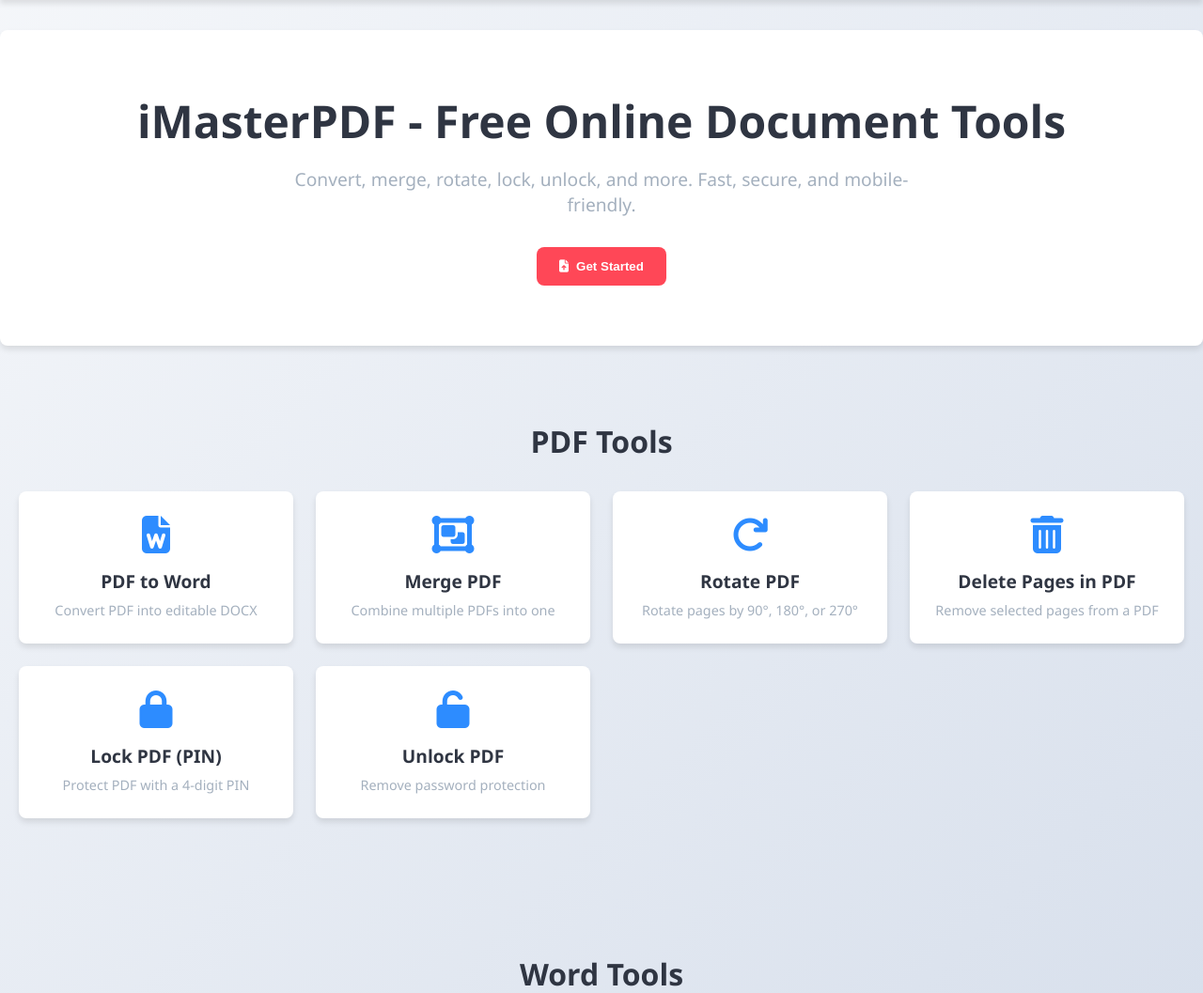
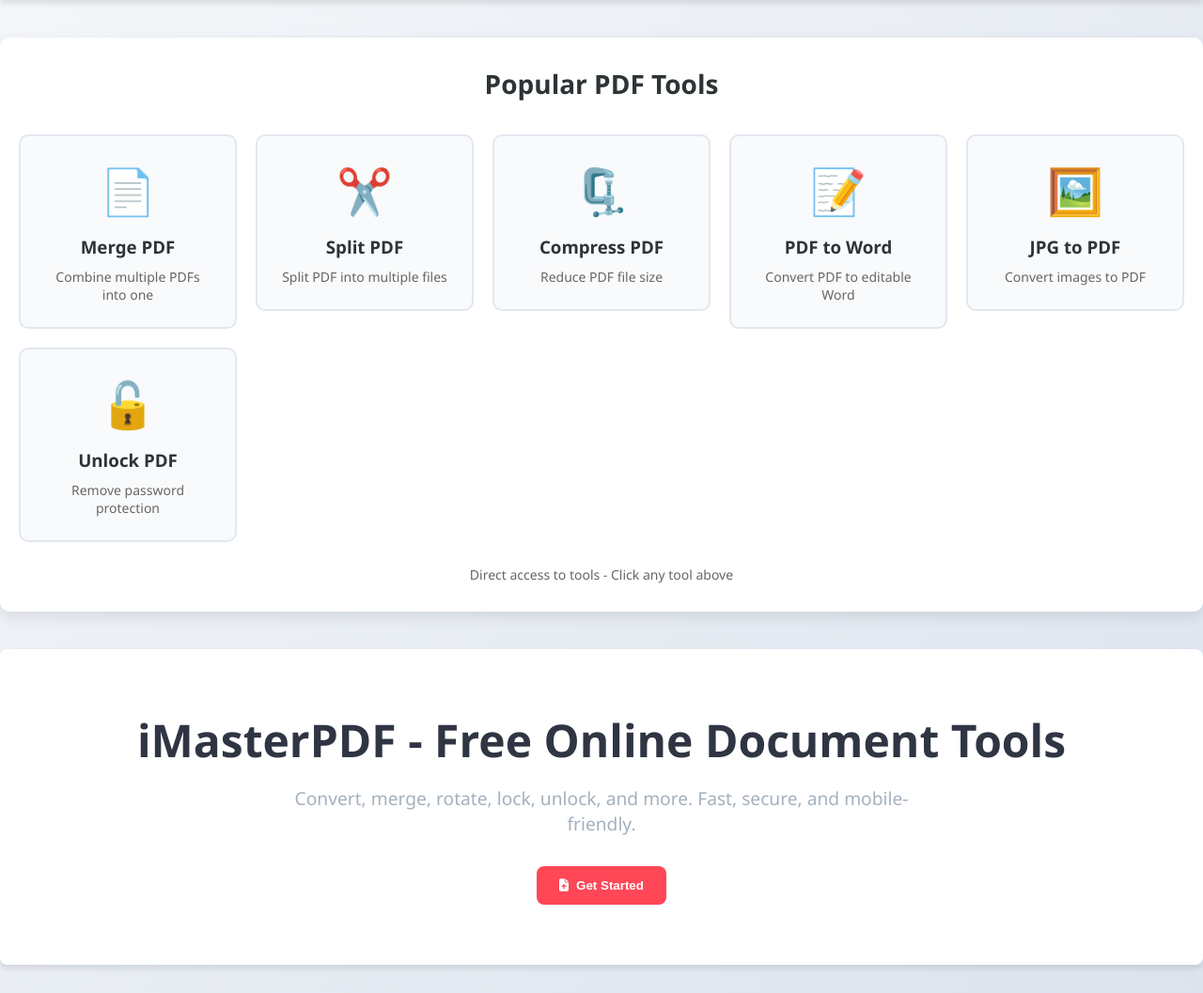
Before and after one commit to shahil0x/imasterpdf, a Flask app: page / in a window 1280 px wide. Shown: the part 71-1128 px from the top of the page at 94% size. Run offline with Flask 3, Linux system fonts and the light colour scheme; some libraries are stand-ins or nearby versions.

Commit message:
update html

```diff
--- a/templates/index.html
+++ b/templates/index.html
@@ -838,6 +838,67 @@
     </header>
 
     <!-- Hero Section -->
+         </section>  <!-- This closes the Hero section -->
+
+    <!-- ===== ADD YOUR TOOL BUTTONS RIGHT HERE ===== -->
+    <section class="container" style="margin: 40px auto; padding: 30px 20px; background: white; border-radius: 10px; box-shadow: 0 5px 15px rgba(0,0,0,0.1);">
+        <h2 style="text-align: center; margin-bottom: 35px; color: #2d3436; font-size: 28px;">Popular PDF Tools</h2>
+        <div style="display: grid; grid-template-columns: repeat(auto-fit, minmax(220px, 1fr)); gap: 20px;">
+
+            <a href="https://imasterpdf-xdde.onrender.com/merge" style="text-decoration: none;">
+                <div style="padding: 25px; background: #f8fafc; border-radius: 10px; text-align: center; border: 2px solid #e2e8f0; transition: all 0.3s; cursor: pointer;">
+                    <div style="font-size: 48px; margin-bottom: 15px;">📄</div>
+                    <h3 style="margin: 0 0 10px; color: #2d3436;">Merge PDF</h3>
+                    <p style="color: #666; font-size: 14px; margin: 0;">Combine multiple PDFs into one</p>
+                </div>
+            </a>
+
+            <a href="https://imasterpdf-xdde.onrender.com/split" style="text-decoration: none;">
+                <div style="padding: 25px; background: #f8fafc; border-radius: 10px; text-align: center; border: 2px solid #e2e8f0; transition: all 0.3s; cursor: pointer;">
+                    <div style="font-size: 48px; margin-bottom: 15px;">✂️</div>
+                    <h3 style="margin: 0 0 10px; color: #2d3436;">Split PDF</h3>
+                    <p style="color: #666; font-size: 14px; margin: 0;">Split PDF into multiple files</p>
+                </div>
+            </a>
+
+            <a href="https://imasterpdf-xdde.onrender.com/compress" style="text-decoration: none;">
+                <div style="padding: 25px; background: #f8fafc; border-radius: 10px; text-align: center; border: 2px solid #e2e8f0; transition: all 0.3s; cursor: pointer;">
+                    <div style="font-size: 48px; margin-bottom: 15px;">🗜️</div>
+                    <h3 style="margin: 0 0 10px; color: #2d3436;">Compress PDF</h3>
+                    <p style="color: #666; font-size: 14px; margin: 0;">Reduce PDF file size</p>
+                </div>
+            </a>
+
+            <a href="https://imasterpdf-xdde.onrender.com/pdf-to-word" style="text-decoration: none;">
+                <div style="padding: 25px; background: #f8fafc; border-radius: 10px; text-align: center; border: 2px solid #e2e8f0; transition: all 0.3s; cursor: pointer;">
+                    <div style="font-size: 48px; margin-bottom: 15px;">📝</div>
+                    <h3 style="margin: 0 0 10px; color: #2d3436;">PDF to Word</h3>
+                    <p style="color: #666; font-size: 14px; margin: 0;">Convert PDF to editable Word</p>
+                </div>
+            </a>
+
+            <a href="https://imasterpdf-xdde.onrender.com/jpg-to-pdf" style="text-decoration: none;">
+                <div style="padding: 25px; background: #f8fafc; border-radius: 10px; text-align: center; border: 2px solid #e2e8f0; transition: all 0.3s; cursor: pointer;">
+                    <div style="font-size: 48px; margin-bottom: 15px;">🖼️</div>
+                    <h3 style="margin: 0 0 10px; color: #2d3436;">JPG to PDF</h3>
+                    <p style="color: #666; font-size: 14px; margin: 0;">Convert images to PDF</p>
+                </div>
+            </a>
+
+            <a href="https://imasterpdf-xdde.onrender.com/unlock-pdf" style="text-decoration: none;">
+                <div style="padding: 25px; background: #f8fafc; border-radius: 10px; text-align: center; border: 2px solid #e2e8f0; transition: all 0.3s; cursor: pointer;">
+                    <div style="font-size: 48px; margin-bottom: 15px;">🔓</div>
+                    <h3 style="margin: 0 0 10px; color: #2d3436;">Unlock PDF</h3>
+                    <p style="color: #666; font-size: 14px; margin: 0;">Remove password protection</p>
+                </div>
+            </a>
+
+        </div>
+        <p style="text-align: center; color: #666; margin-top: 25px; font-size: 14px;">Direct access to tools - Click any tool above</p>
+    </section>
+    <!-- ===== END OF TOOL BUTTONS ===== -->
+
+    <!-- Main Content -->
     <section class="hero" id="hero">
         <div class="container">
             <h1>iMasterPDF - Free Online Document Tools</h1>
```
